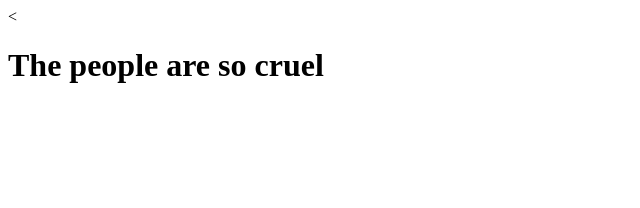
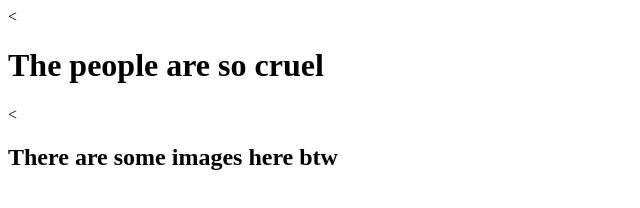
Before and after one commit to Jamal04/crap-portfolio, a plain HTML site: page index.html in a window 1280 px wide. Shown: the whole page, without its empty margins (0-640 px from the left). Drawn offline with Linux system fonts and the light colour scheme.

```diff
--- a/index.html
+++ b/index.html
@@ -6,5 +6,6 @@
   </head>
   <body>
     <<h1>The people are so cruel</h1>
+    <<h2>There are some images here btw</h2>
   </body>
 </html>
```
